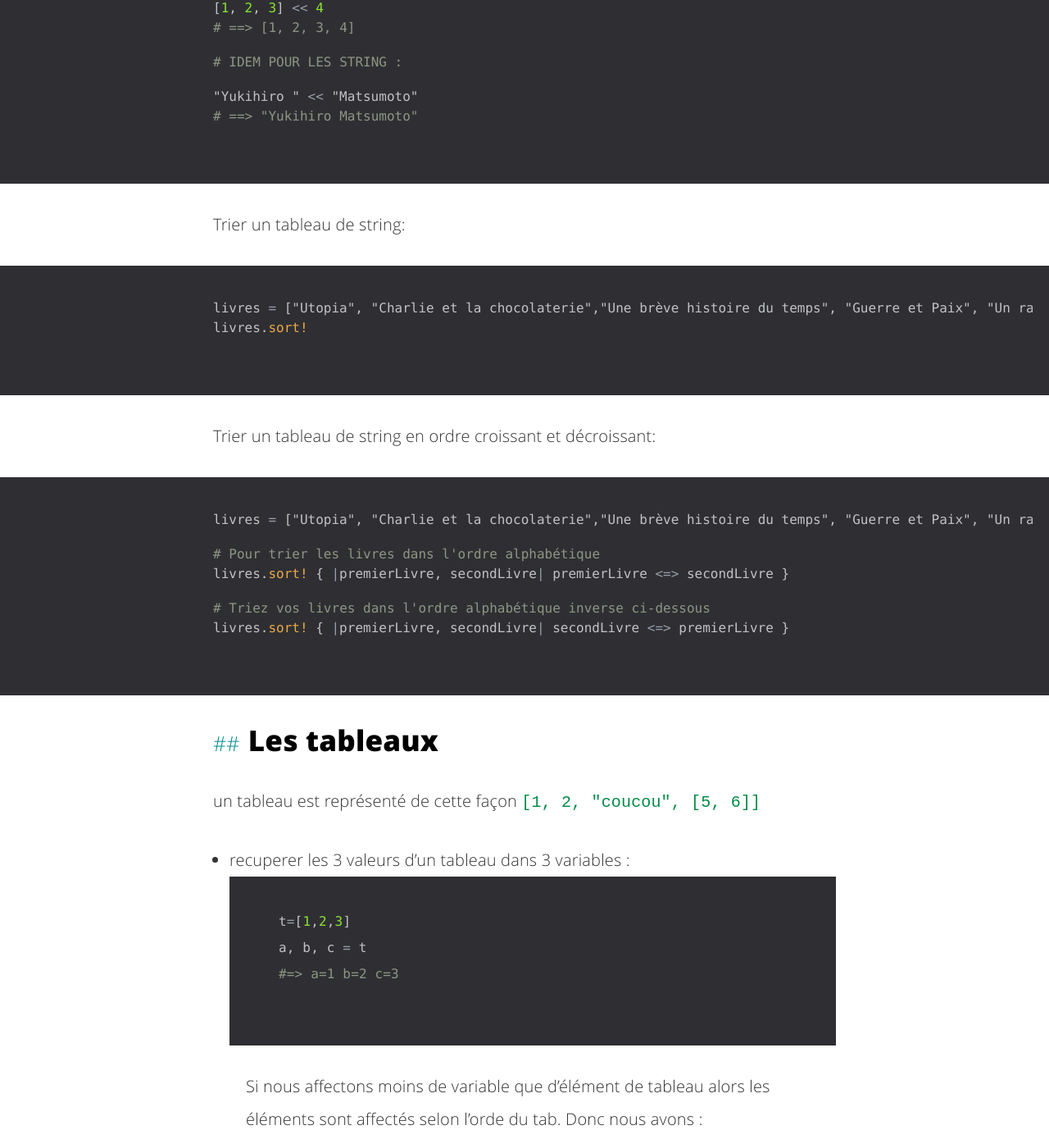
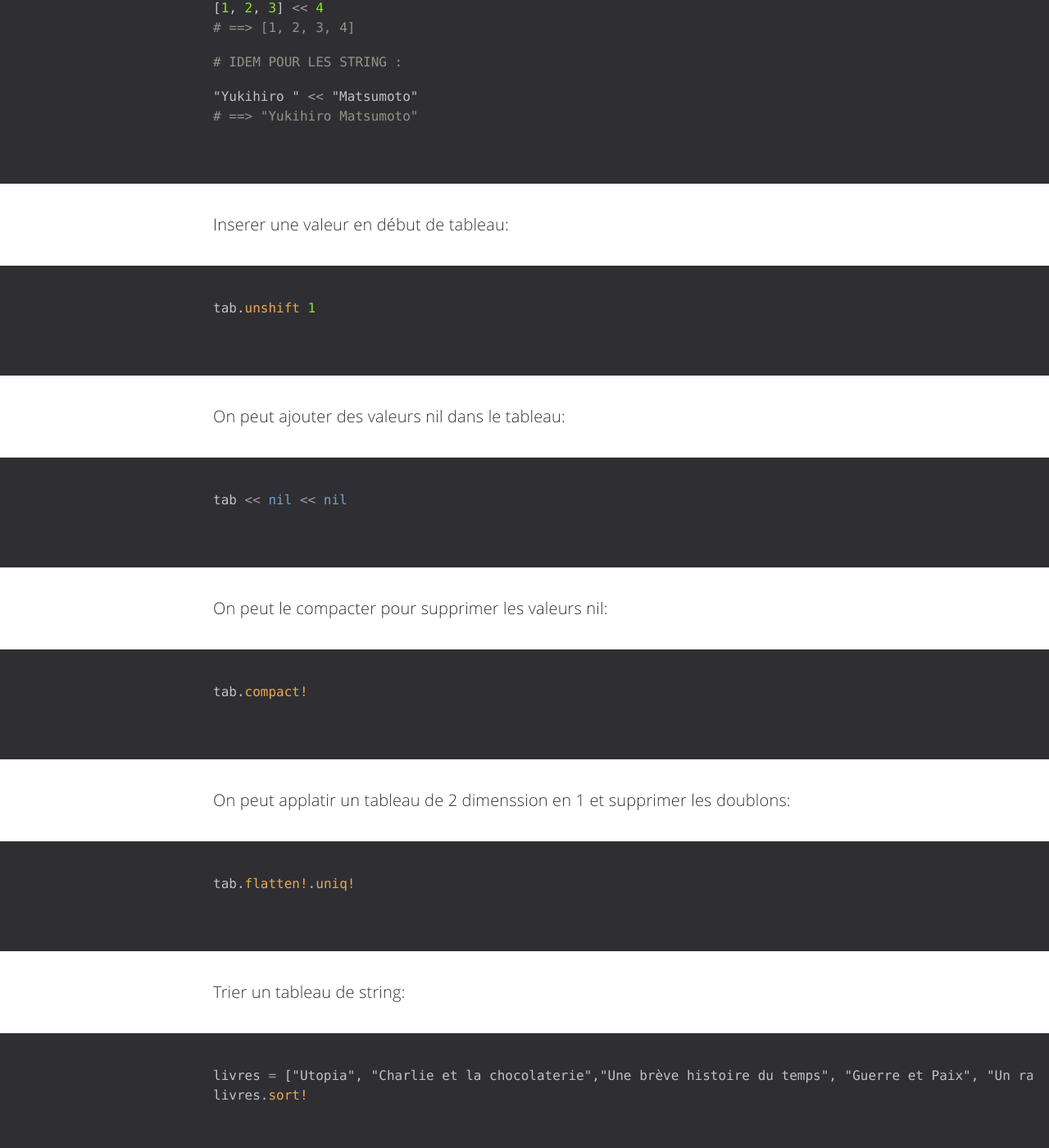
Before and after one commit to fasca/fasca.github.io, a Jekyll site: the page built from _posts/2016-10-26-ruby.md, in a window 1280 px wide and 1400 px high, scrolled down 18349 px. Shown: the whole window at 82% size. Built offline with Jekyll 4.4.1, drawn with Linux system fonts in a browser that asks for light colours; comment, search, counter and statistics services are not loaded.

Commit message:
Update 2016-10-26-ruby.md

````diff
--- a/_posts/2016-10-26-ruby.md
+++ b/_posts/2016-10-26-ruby.md
@@ -469,6 +469,29 @@ print pairs
 # ==> "Yukihiro Matsumoto"
 ```
 
+Inserer une valeur en début de tableau:
+
+```ruby
+tab.unshift 1
+```
+
+On peut ajouter des valeurs nil dans le tableau:
+
+```ruby
+tab << nil << nil
+```
+
+On peut le compacter pour supprimer les valeurs nil:
+
+```ruby
+tab.compact!
+```
+
+On peut applatir un tableau de 2 dimenssion en 1 et supprimer les doublons:
+
+```ruby
+tab.flatten!.uniq!
+```
 
 Trier un tableau de string:
 
````
